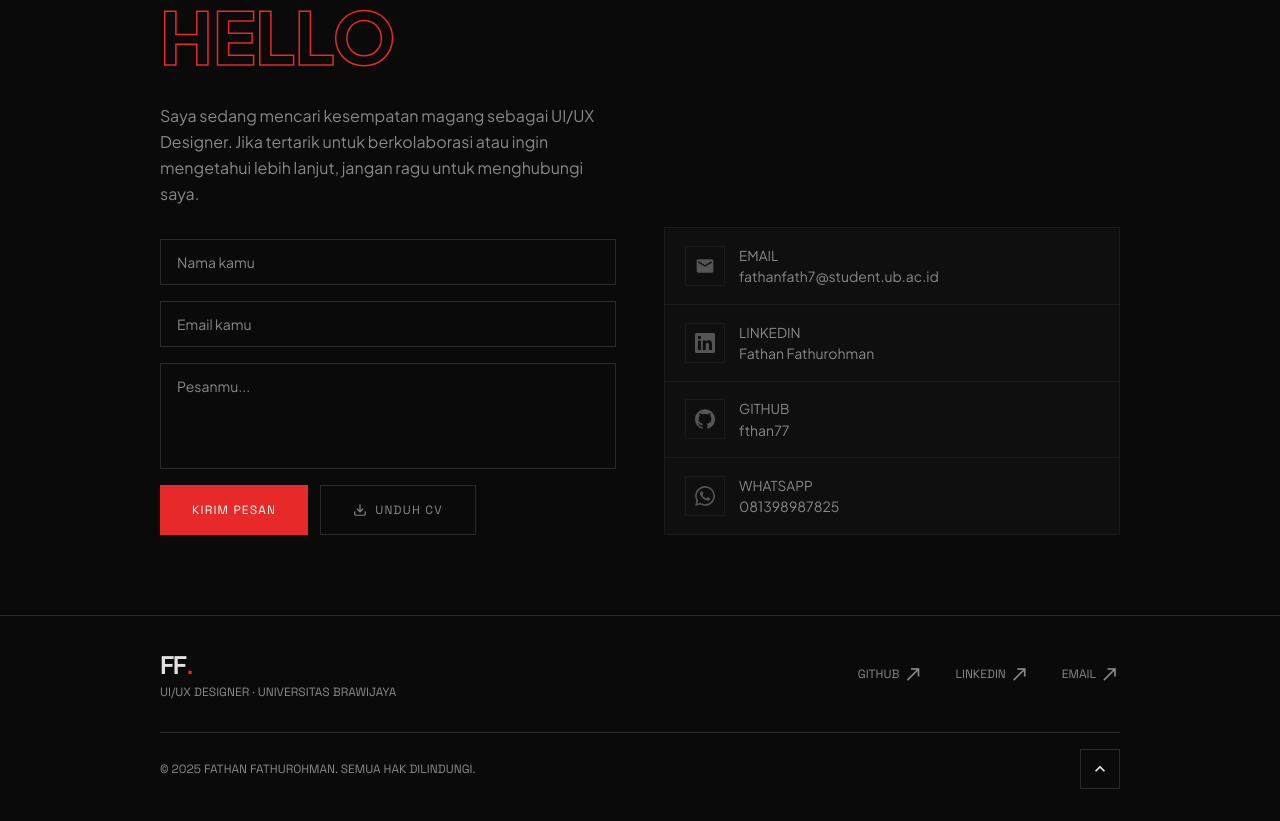
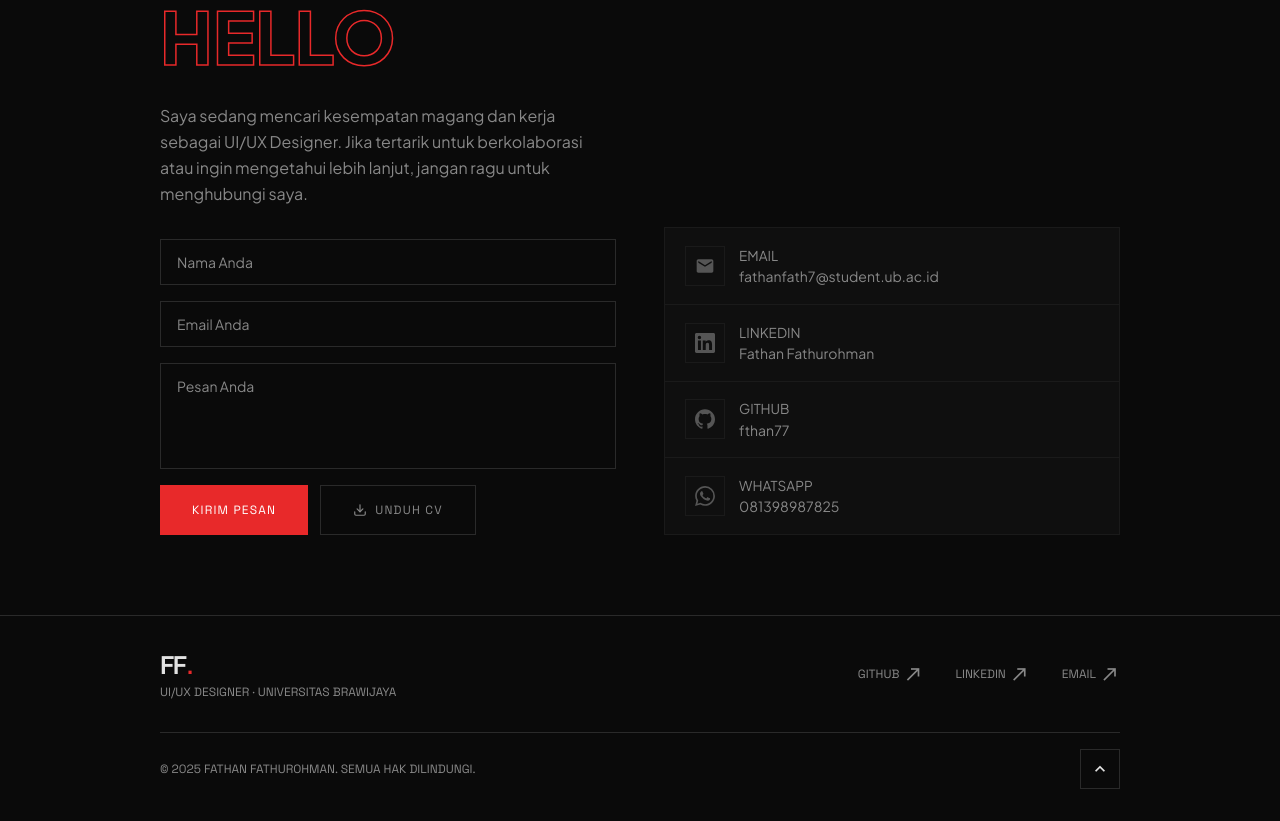
Before and after one commit to fthan77/portofolio-fathan, a React (Vite) app: page / in a window 1280 px wide. Shown: the part 6465-7286 px from the top of the page. Built offline with nearby package versions, Linux system fonts and the light colour scheme.

Commit message:
fix navbar

```diff
--- a/src/components/Contact.jsx
+++ b/src/components/Contact.jsx
@@ -5,8 +5,8 @@ import { contacts } from "../data/content";
 const t = {
   id: {
     section: "// 06 — KONTAK", title: "SAY", titleOutline: "HELLO",
-    desc: "Saya sedang mencari kesempatan magang sebagai UI/UX Designer. Jika tertarik untuk berkolaborasi atau ingin mengetahui lebih lanjut, jangan ragu untuk menghubungi saya.",
-    name: "Nama kamu", email: "Email kamu", message: "Pesanmu...",
+    desc: "Saya sedang mencari kesempatan magang dan kerja sebagai UI/UX Designer. Jika tertarik untuk berkolaborasi atau ingin mengetahui lebih lanjut, jangan ragu untuk menghubungi saya.",
+    name: "Nama Anda", email: "Email Anda", message: "Pesan Anda",
     send: "KIRIM PESAN", sending: "MENGIRIM...", sendHover: "KIRIM →",
     cv: "UNDUH CV", success: "✓ PESAN TERKIRIM! TERIMA KASIH.", error: "✗ GAGAL KIRIM. COBA LAGI.",
   },
```
